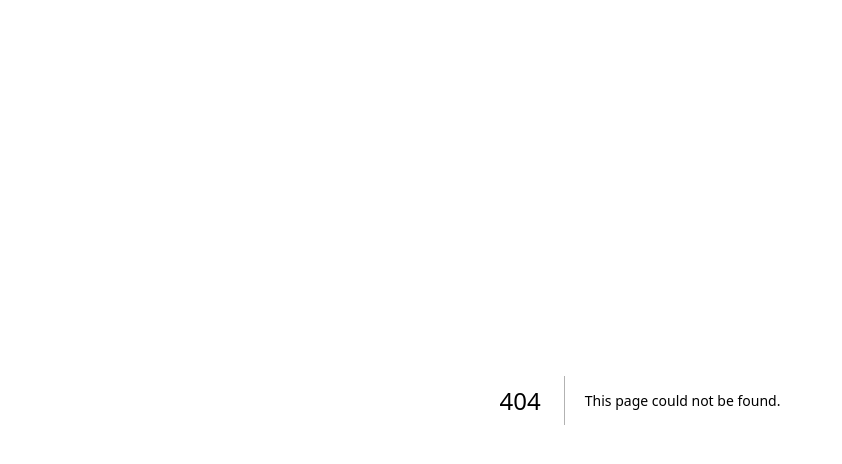
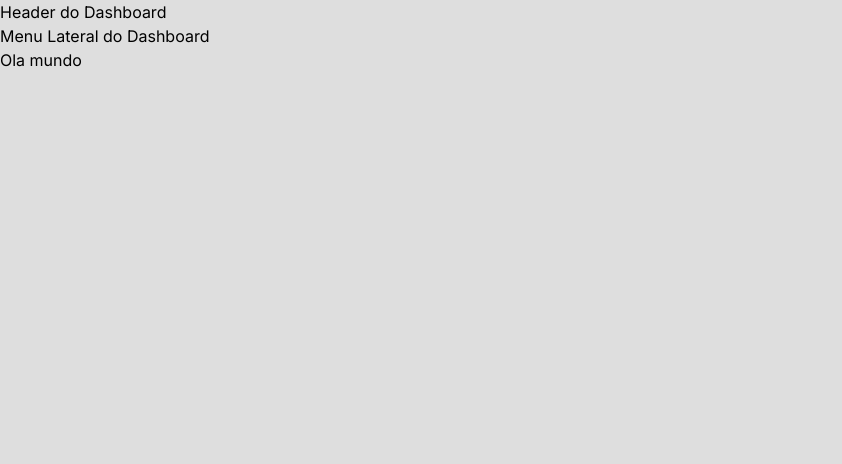
Before and after one commit to devPrates/eduexchange, a Next.js app: page /dashboard/users in a window 1280 px wide. Before the commit this address had no page. Shown: the top 464 px of the page, without its empty margins (0-842 px from the left). Built offline with nearby package versions, Linux system fonts and the light colour scheme.

Commit message:
updated folder architecture

```diff
--- /dev/null
+++ b/src/app/(authenticated)/dashboard/layout.tsx
@@ -0,0 +1,16 @@
+
+type LayoutProps = {
+  children: React.ReactNode;
+};
+
+export default function RootLayout({ children }: LayoutProps) {
+  return (
+    <html>
+      <body>
+        <header>Header do Dashboard</header>
+        <aside>Menu Lateral do Dashboard</aside>
+        <main>{children}</main>
+      </body>
+    </html>
+  );
+}
--- /dev/null
+++ b/src/app/(authenticated)/dashboard/users/page.tsx
@@ -0,0 +1,8 @@
+
+export default function SignOutBtn() {
+    return (
+        <>
+            <h1>Ola mundo</h1>
+        </>
+    )
+}
--- a/src/app/layout.tsx
+++ b/src/app/layout.tsx
@@ -11,7 +11,7 @@ export const metadata: Metadata = {
   description: "Software de Troca e Substituição de aulas",
 };
 
-export default function RootLayout({
+export default function Layout({
   children,
 }: Readonly<{
   children: React.ReactNode;
@@ -20,7 +20,9 @@ export default function RootLayout({
     <AuthProvider>
       <SearchContextProvider>
         <html lang="pt-BR">
-          <body className={inter.className}>{children}</body>
+          <body className={inter.className}>
+            {children}
+          </body>
         </html>
       </SearchContextProvider>
     </AuthProvider>
--- a/src/middleware.ts
+++ b/src/middleware.ts
@@ -18,5 +18,5 @@ const callbackOptions: NextAuthMiddlewareOptions = {}
 export default withAuth(middleware, callbackOptions)
 
 export const config = {
-    matcher: '/dashboard'
+    matcher: ['/dashboard/:path*'],
 }
```
Also changed, not shown: src/app/(authenticated)/dashboard/page.tsx (renamed from src/app/dashboard/page.tsx), src/app/(public)/denied/page.tsx (renamed from src/app/denied/page.tsx), src/app/(public)/login/page.tsx (renamed from src/app/login/page.tsx).
